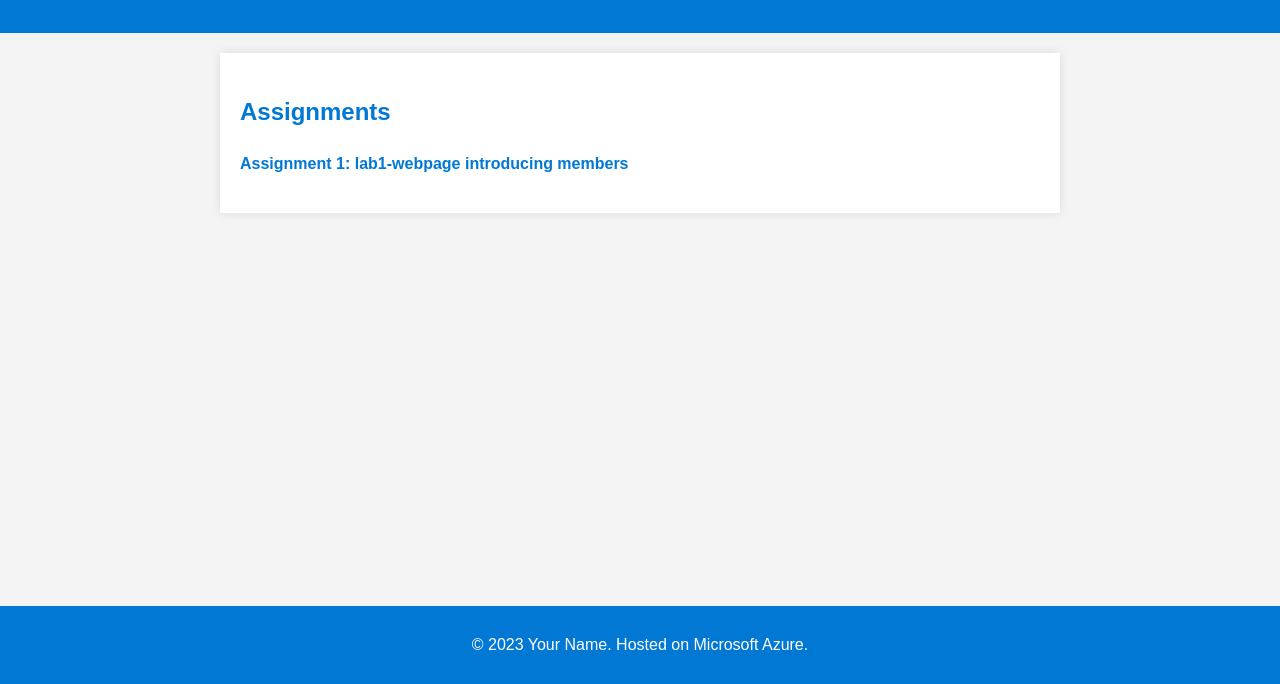
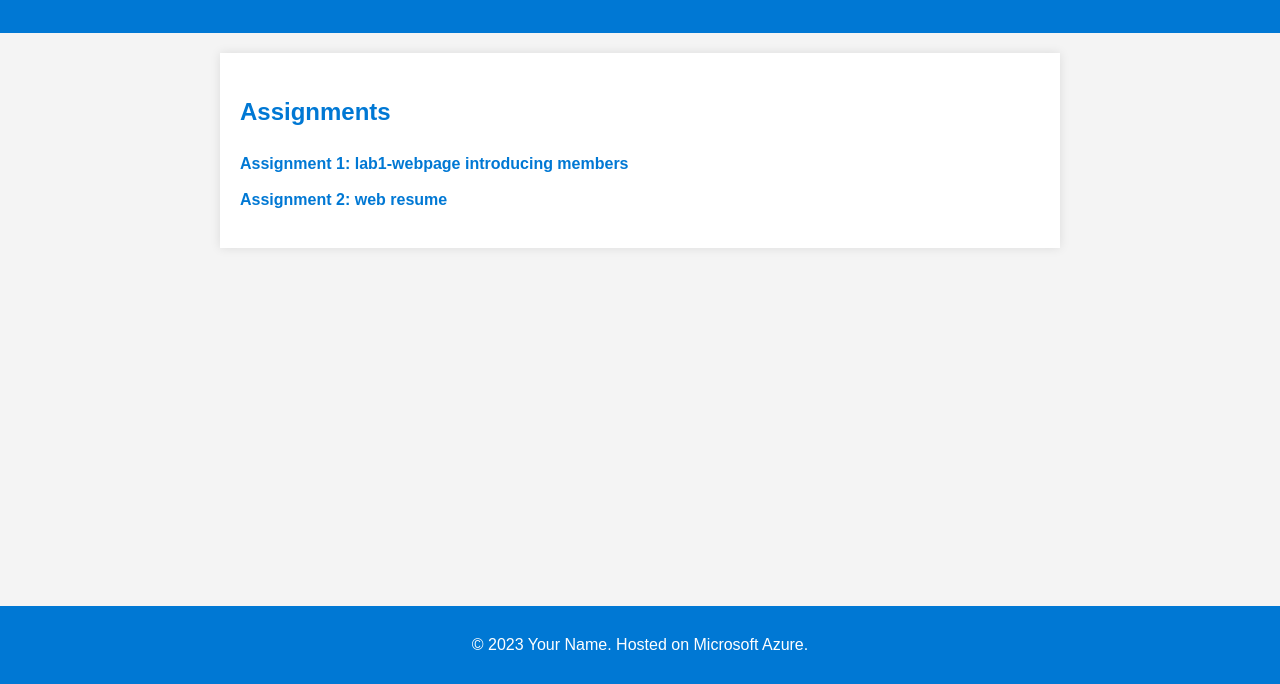
Before and after one commit to MHK-404/assignment-portfolio-s2, a plain HTML site: page index.html in a window 1280 px wide. Shown: the part 116-800 px from the top of the page. Drawn offline with Linux system fonts and the light colour scheme.

Commit message:
Update index.html

```diff
--- a/index.html
+++ b/index.html
@@ -16,6 +16,7 @@
         <h2>Assignments</h2>
         <ul>
             <li><a href="assignment-lab1.html">Assignment 1: lab1-webpage introducing members </a></li>
+              <li><a href="assignment-lab2-web-resume.html">Assignment 2: web resume </a></li>
             <!-- Add more assignments as needed -->
         </ul>
     </section>
```
